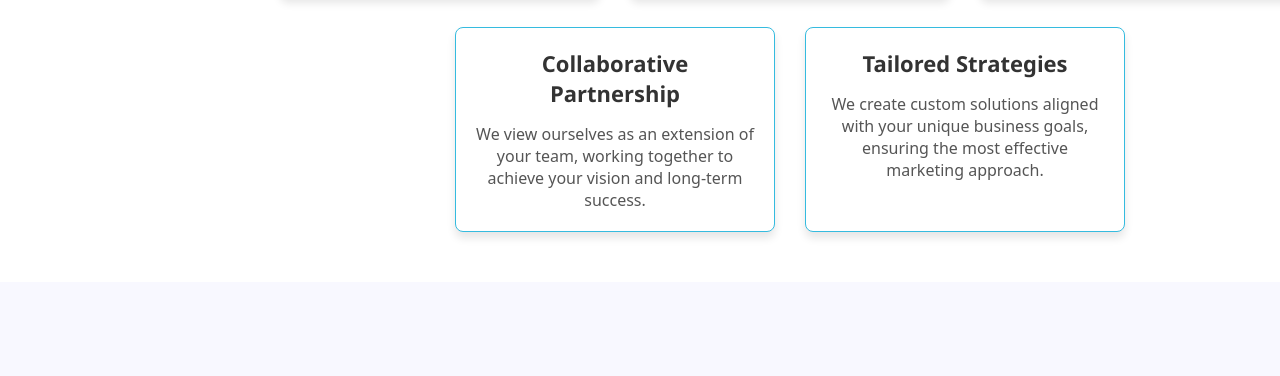
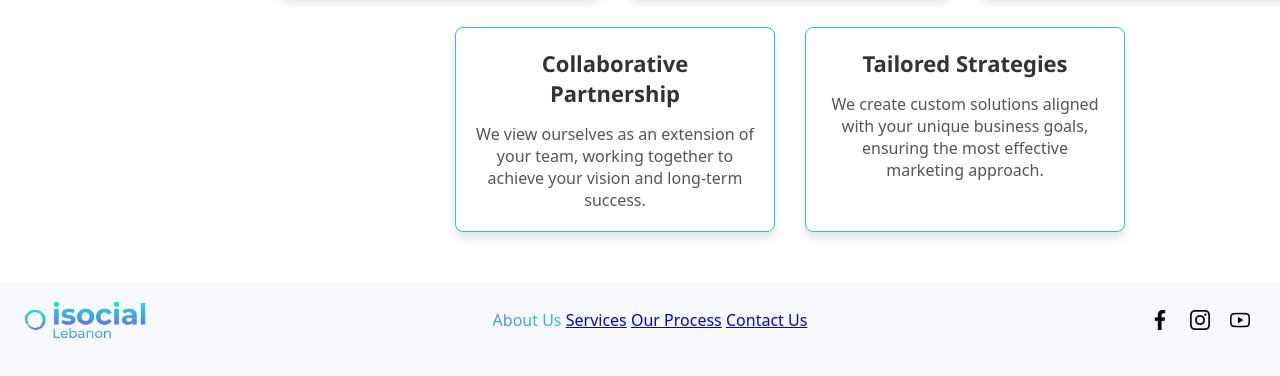
Before and after one commit to Abdul-Rahman-Al-Saadi/digital-marketing, a plain HTML site: page index.html in a window 1280 px wide. Shown: the part 1370-1746 px from the top of the page. Drawn offline with nearby package versions, Linux system fonts and the light colour scheme; a web font is replaced by a local one.

Commit message:
Added footer

```diff
--- a/css/home.css
+++ b/css/home.css
@@ -371,3 +371,28 @@ nav a {
       font-size: 14px;
     }
   }
+
+  footer {
+    display: flex;
+    justify-content: space-between;
+    align-items: center;
+
+  }
+
+  .footer-bar > a {
+    text-align: center;
+    text-decoration: none;
+    padding: 0 40px;
+  }
+
+  .social-media {
+    display: flex;
+    justify-content: space-around;
+    gap: 20px;
+    margin-right: 30px;
+  }
+
+  .social-media > img {
+    width: 20px;
+    height: 20px;
+  }
--- a/index.html
+++ b/index.html
@@ -89,10 +89,21 @@
                 </div>
               </div>
             </section>
-            <section style="height: 1500px;">
-
-            </section>
     </main>
+    <footer>
+        <div class="logo">
+            <img src="./assets/images/isocial-black-bg-LOGO2.png" alt="">
+        </div>
+        <div class="footer">
+            <a class="gradient-font" href="#about-us">About Us</a>
+            <a href="#services">Services</a>
+            <a href="#our-process">Our Process</a>
+            <a href="#contact-us">Contact Us</a>
+        </div>
+        <div class="social-media">
+            <img src="./assets/icons/facebook-app-symbol.png" alt=""><img src="./assets/icons/instagram.png" alt=""><img src="./assets/icons/youtube.png" alt="">
+        </div>
+    </footer>
 
     <script src="https://cdn.jsdelivr.net/npm/gsap@3.12.5/dist/gsap.min.js"></script>
     <script src="https://cdnjs.cloudflare.com/ajax/libs/gsap/3.11.1/ScrollTrigger.min.js"></script>
```
Also changed, not shown: assets/icons/facebook-app-symbol.png (added), assets/icons/instagram.png (added), assets/icons/youtube.png (added).
